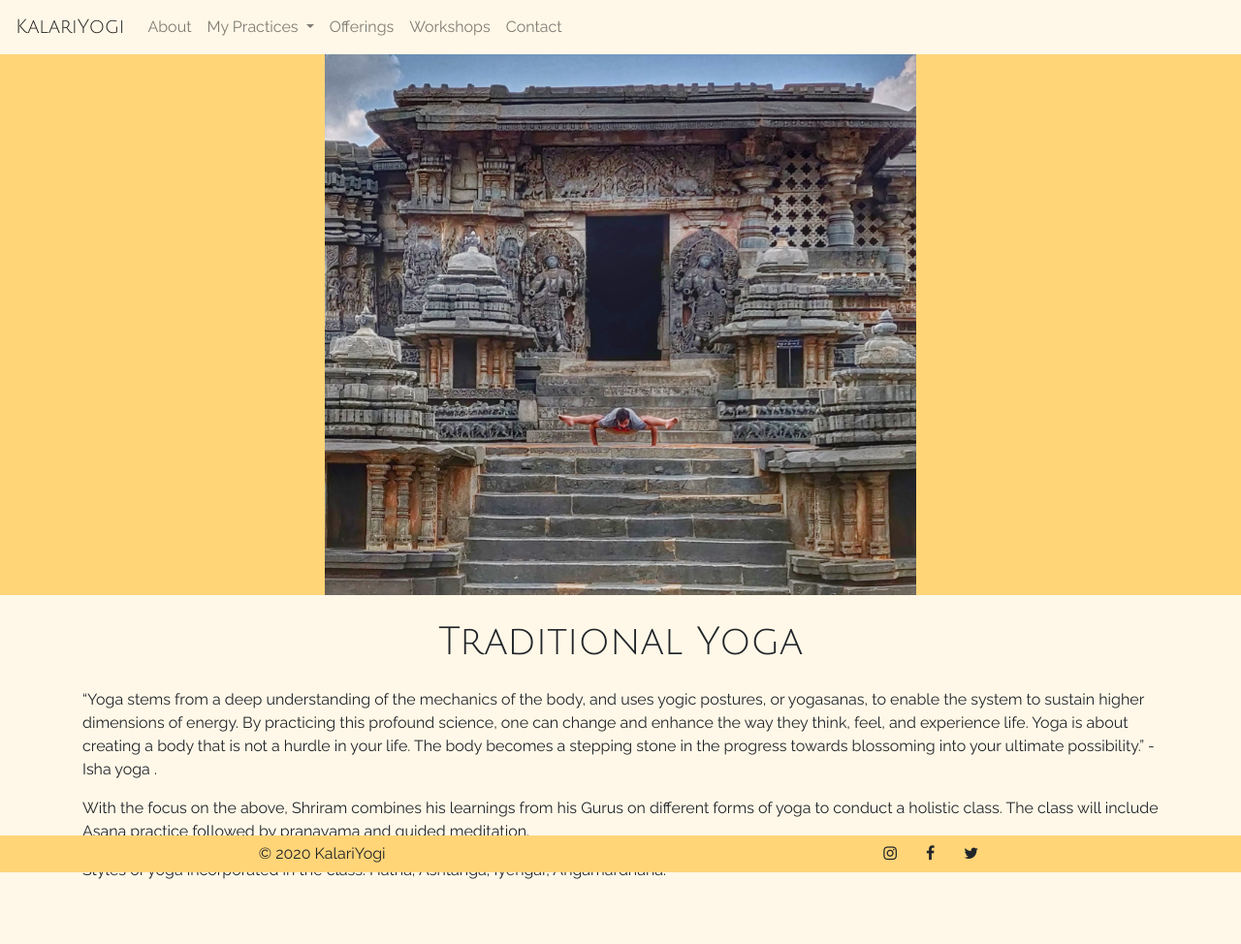
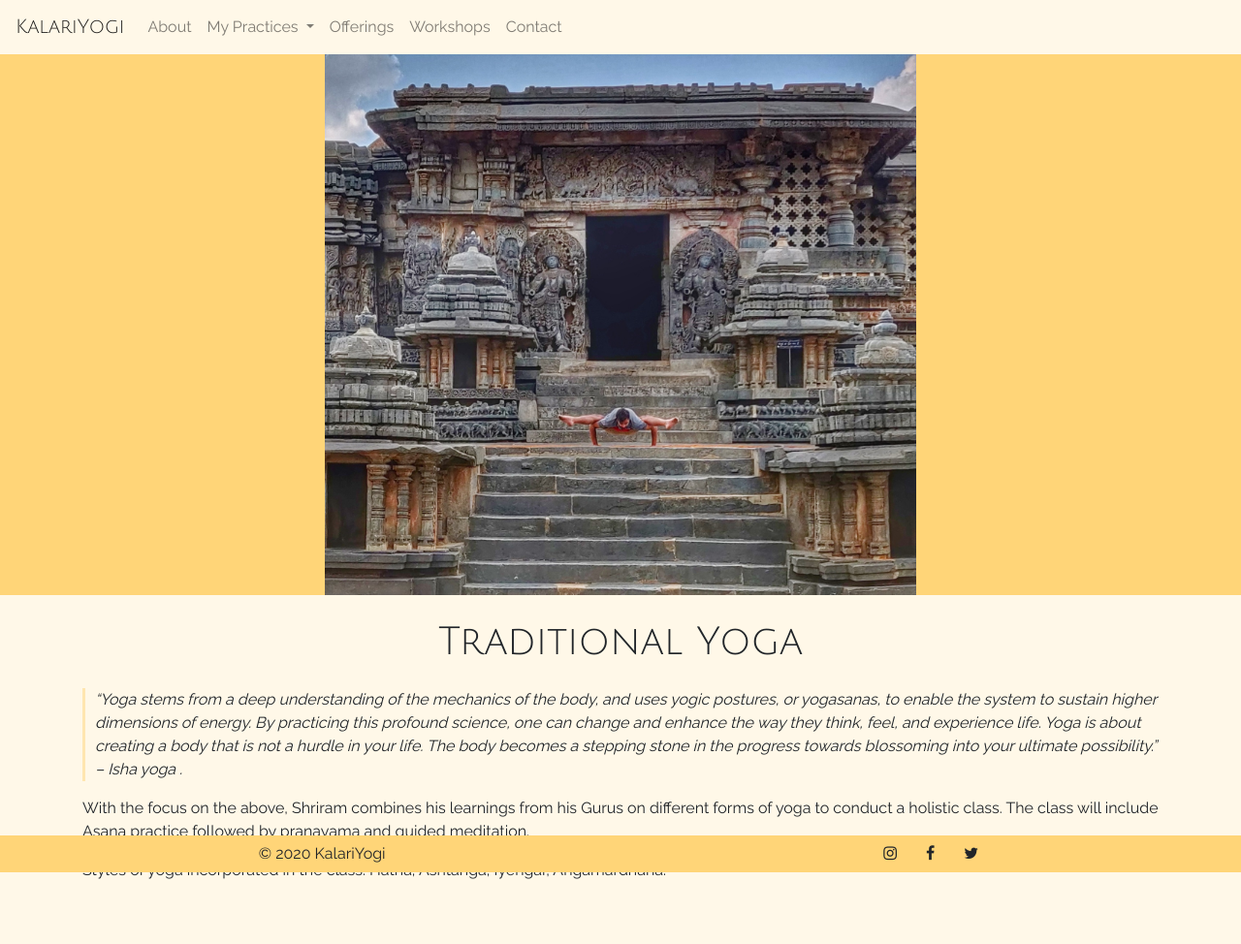
Before and after one commit to kalariyogi/kalariyogi.github.io, a Jekyll site: the page built from _practices/traditionalYoga.md, in a window 1280 px wide. Shown: the whole page at 97% size. Built offline with Jekyll 4.4.1, drawn with Linux system fonts in a browser that asks for light colours.

Commit message:
add blockquote styling

```diff
--- a/_practices/traditionalYoga.md
+++ b/_practices/traditionalYoga.md
@@ -4,7 +4,7 @@ title: Traditional Yoga
 mainImage: traditionalYoga.jpeg
 ---
 
-"Yoga stems from a deep understanding of the mechanics of the body, and uses yogic postures, or yogasanas, to enable the system to sustain higher dimensions of energy. By practicing this profound science, one can change and enhance the way they think, feel, and experience life. Yoga is about creating a body that is not a hurdle in your life. The body becomes a stepping stone in the progress towards blossoming into your ultimate possibility."  - Isha yoga .
+> "Yoga stems from a deep understanding of the mechanics of the body, and uses yogic postures, or yogasanas, to enable the system to sustain higher dimensions of energy. By practicing this profound science, one can change and enhance the way they think, feel, and experience life. Yoga is about creating a body that is not a hurdle in your life. The body becomes a stepping stone in the progress towards blossoming into your ultimate possibility."  -- Isha yoga .
 
 With the focus on the above, Shriram combines his learnings from his Gurus on different forms of yoga to conduct a holistic class. The class will include Asana practice followed by pranayama and guided meditation.
 
--- a/assets/css/main.css
+++ b/assets/css/main.css
@@ -54,3 +54,10 @@ h6 {
 .image-bg-color{
     background-color: rgb(255, 213, 120);
 }
+
+blockquote {
+    border-left: 3px solid rgb(255, 230, 176);
+    background-color: rgb(255, 248, 232);
+    font-style: italic;
+    padding-left: 10px;
+}
```
Also changed, not shown: _practices/acroyoga.md (+1 -2 lines), _practices/nadayoga.md (+1 -2 lines).
